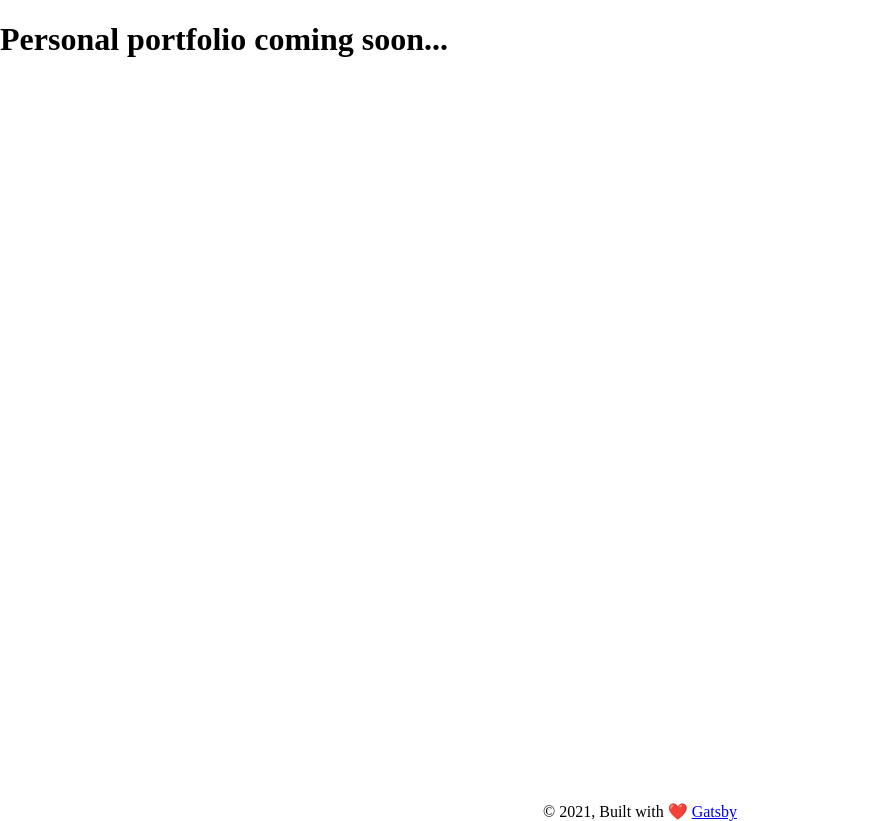
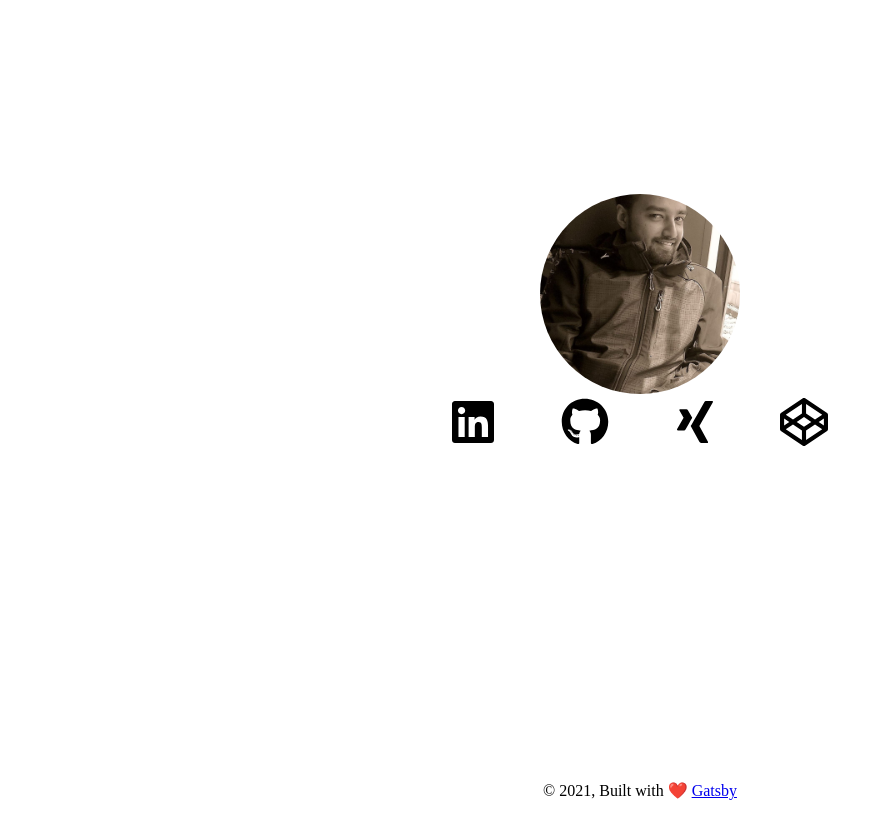
Before and after one commit to manojsatya/manojsatya.github.io, a Gatsby site: page / in a window 1280 px wide. Shown: the whole page, without its empty margins (0-891 px from the left). After the commit the page ends 800 px from the top, so only its background shows below. Built offline with nearby package versions, Linux system fonts and the light colour scheme; Gatsby itself is replaced by a stand-in of ours.

Commit message:
Portfolio image and Basic content

```diff
--- a/src/pages/index.js
+++ b/src/pages/index.js
@@ -1,23 +1,94 @@
-import React from "react"
-import { Link } from "gatsby"
+import React from 'react';
+import Layout from '../components/layout';
+import SEO from '../components/seo';
+import styled from 'styled-components/macro';
+import imgSrc from '../images/portfolioImage.jpeg';
+import { FontAwesomeIcon } from '@fortawesome/react-fontawesome';
+import {
+  faLinkedin,
+  faGithub,
+  faXing,
+  faCodepen,
+} from '@fortawesome/free-brands-svg-icons';
 
-import Layout from "../components/layout"
-import Image from "../components/image"
-import SEO from "../components/seo"
+const Icons = {
+  linkedIn: faLinkedin,
+  github: faGithub,
+  xing: faXing,
+  codepen: faCodepen,
+};
+
+const IconLink = ({ icon, href, label }) => (
+  <a
+    href={href}
+    target="__blank"
+    style={{ textDecoration: 'none', color: 'inherit' }}
+    aria-label={label}
+    title={label}
+  >
+    <FontAwesomeIcon icon={icon} size="3x" />
+  </a>
+);
 
 const IndexPage = () => (
   <Layout>
     <SEO title="Home" />
-    <h1>Personal portfolio coming soon...</h1>
-    {/*<h1>Hi people</h1>
-    <p>Welcome to your new Gatsby site.</p>
-    <p>Now go build something great.</p>
-    <div style={{ maxWidth: `300px`, marginBottom: `1.45rem` }}>
-      <Image />
-    </div>
-    <Link to="/page-2/">Go to page 2</Link> <br /> */}
-    {/* <Link to="/using-typescript/">Go to "Using TypeScript"</Link> */}
+    <MainPage>
+      <AboutSectionWrapper>
+        <ImageWrapper>
+          <img src={imgSrc} />
+        </ImageWrapper>
+        <IconsWrapper>
+          <IconLink
+            icon={Icons.linkedIn}
+            href="https://www.linkedin.com/in/manojsatya"
+            label="linkedIn"
+          />
+          <IconLink
+            icon={Icons.github}
+            href="https://github.com/manojsatya"
+            label="github"
+          />
+          <IconLink
+            icon={Icons.xing}
+            href="https://www.xing.com/profile/Manoj_Satyanarayana/cv"
+            label="xing"
+          />
+          <IconLink
+            icon={Icons.codepen}
+            href="https://codepen.io/manu_js"
+            label="codepen"
+          />
+        </IconsWrapper>
+      </AboutSectionWrapper>
+    </MainPage>
   </Layout>
-)
+);
 
-export default IndexPage
+export default IndexPage;
+
+const ImageWrapper = styled.div`
+  img {
+    max-width: 200px;
+    border-radius: 50%;
+  }
+`;
+
+const MainPage = styled.div`
+  height: 80vh;
+  margin: auto;
+  display: flex;
+  align-items: center;
+  justify-content: center;
+`;
+
+const AboutSectionWrapper = styled.div`
+  display: grid;
+  text-align: center;
+`;
+
+const IconsWrapper = styled.div`
+  min-width: 40vw;
+  display: flex;
+  justify-content: space-evenly;
+`;
```
Also changed, not shown: src/images/portfolioImage.jpeg (added).
